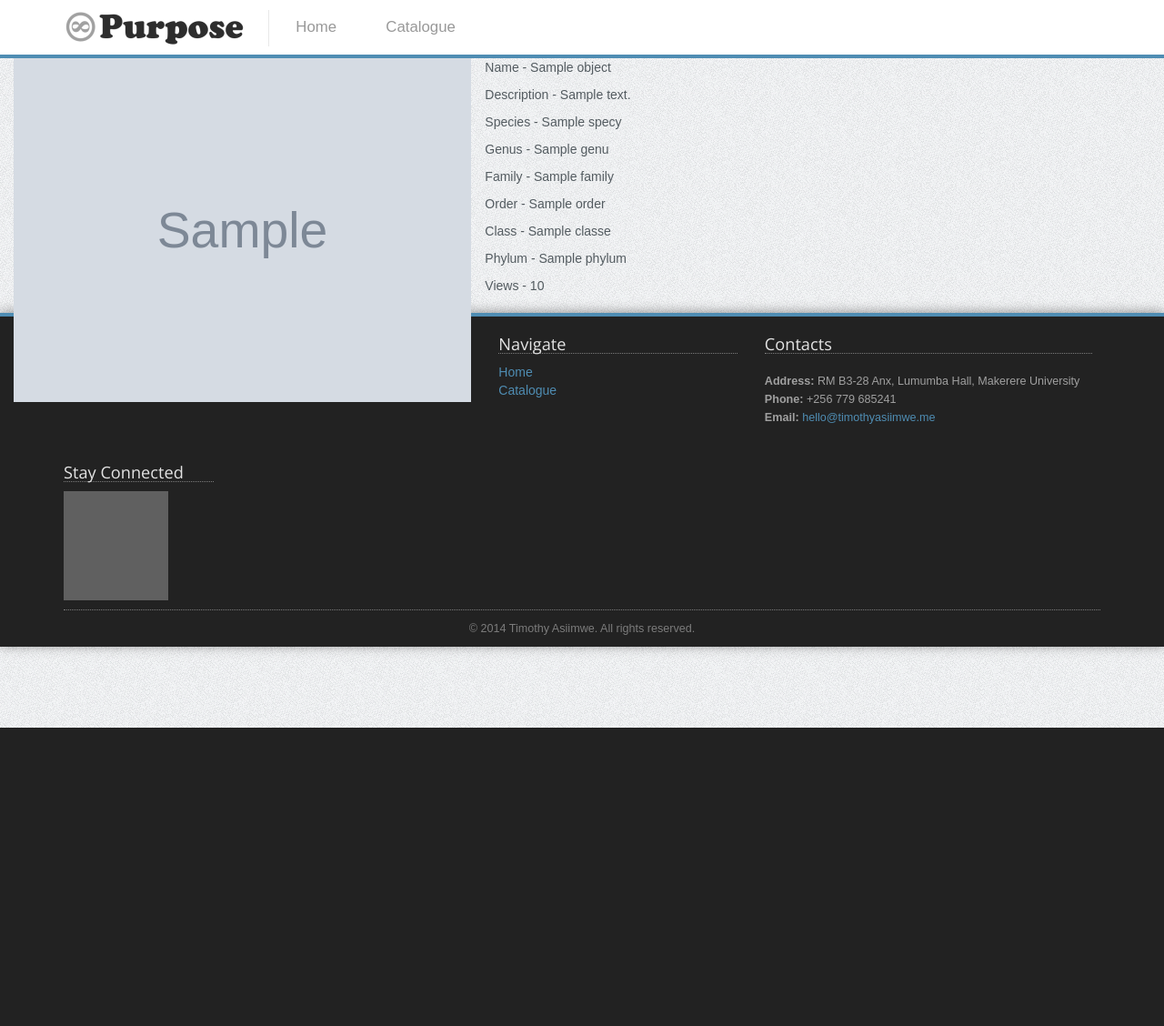
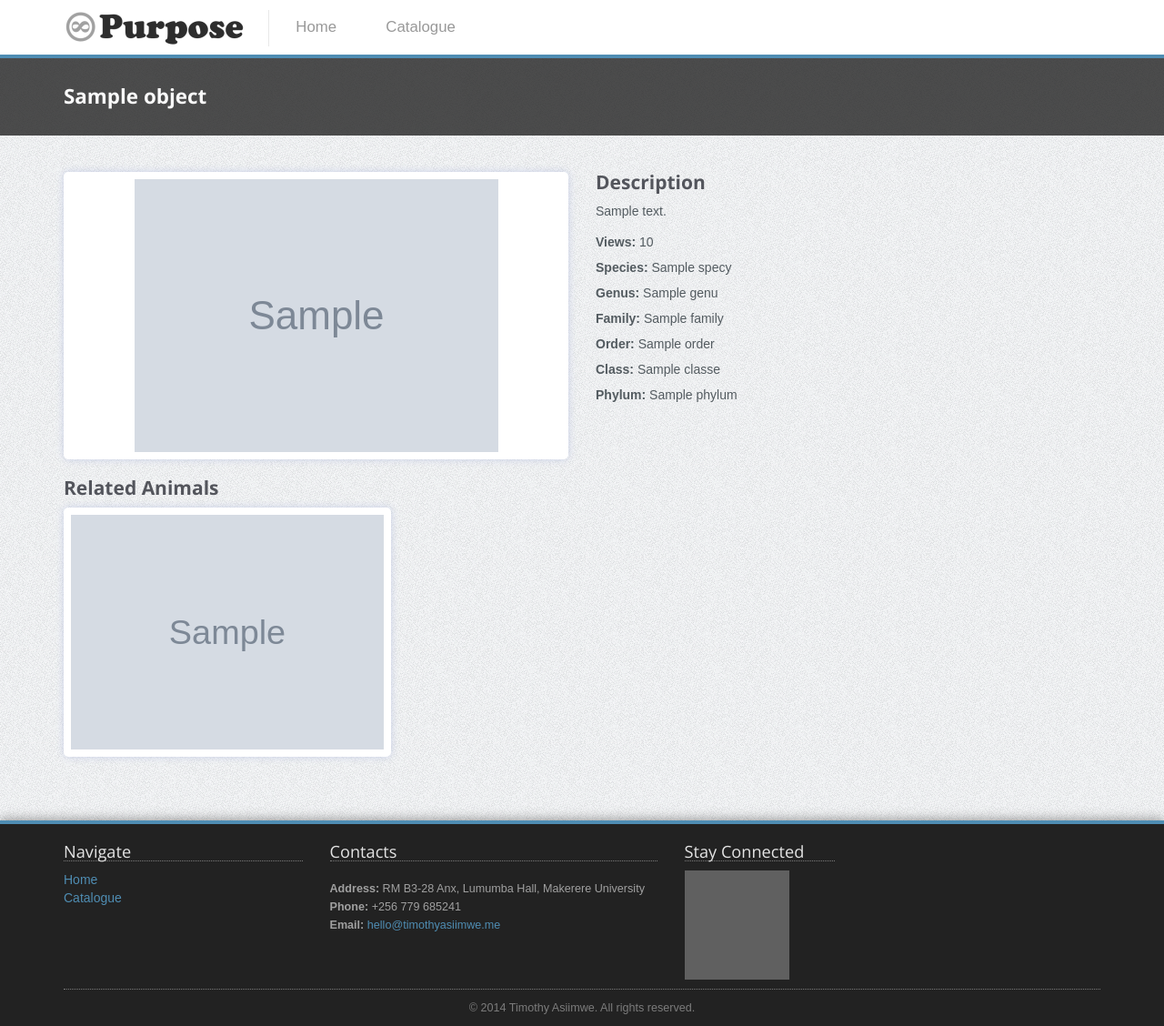
Before and after one commit to atimothee/django-playground, a Django app: template django_playground/templates/animalia/animal_detail.html in a window 1280 px wide. Shown: the whole page at 91% size. Before the commit the page ends 800 px from the top, so only its background shows below. Run offline with Django 3.2, Linux system fonts and the light colour scheme; the template is opened without the code that fills it: most values are stand-ins (such as "Sample title", 1, 10 or a date in 2020); grey boxes marked "Sample" are stand-in pictures; some libraries are stand-ins or nearby versions; grey boxes are pictures that could not be loaded.

Commit message:
styled animal detail & added related animals

```diff
--- a/django_playground/templates/animalia/animal_detail.html
+++ b/django_playground/templates/animalia/animal_detail.html
@@ -1,19 +1,80 @@
 {% extends "animalia/base.html" %}
 {% block title%} Animal Detail{% endblock %}
 {% block content %}
-        <div class="md-5">
-            <img class="col-md-5" src="{{object.image.url}}">
-        </div>
-        <div class="md-5">
-            <p>Name - {{object.name}}</p>
-            <p>Description - {{object.description}}</p>
-            <p>Species - {{object.species.name}}</p>
-            <p>Genus - {{object.species.genus.name}}</p>
-            <p>Family - {{object.species.genus.family.name}}</p>
-            <p>Order - {{object.species.genus.family.order.name}}</p>
-            <p>Class - {{object.species.genus.family.order.classe.name}}</p>
-            <p>Phylum - {{object.species.genus.family.order.classe.phylum.name}}</p>
-            <p>Views - {{object.views}}</p>
-        </div>
+        <!--<div class="md-5">-->
+            <!--<img class="col-md-5" src="{{object.image.url}}">-->
+        <!--</div>-->
+        <!--<div class="md-5">-->
+            <!--<p>Name - {{object.name}}</p>-->
+            <!--<p>Description - {{object.description}}</p>-->
+            <!--<p>Species - {{object.species.name}}</p>-->
+            <!--<p>Genus - {{object.species.genus.name}}</p>-->
+            <!--<p>Family - {{object.species.genus.family.name}}</p>-->
+            <!--<p>Order - {{object.species.genus.family.order.name}}</p>-->
+            <!--<p>Class - {{object.species.genus.family.order.classe.name}}</p>-->
+            <!--<p>Phylum - {{object.species.genus.family.order.classe.phylum.name}}</p>-->
+            <!--<p>Views - {{object.views}}</p>-->
+        <!--</div>-->
+        <!-- Page Title -->
+		<div class="section section-breadcrumbs">
+			<div class="container">
+				<div class="row">
+					<div class="col-sm-12">
+						<h1>{{object.name}}</h1>
+					</div>
+				</div>
+			</div>
+		</div>
+
+        <div class="section">
+	    	<div class="container">
+				<div class="row">
+					<!-- Image Column -->
+					<div class="col-sm-6">
+						<div class="portfolio-item">
+							<div class="portfolio-image">
+								<a href="{{object.image.url}}"><img src="{{object.image.url}}" alt="{{object.name}}"></a>
+							</div>
+						</div>
+					</div>
+					<!-- End Image Column -->
+					<!-- Project Info Column -->
+					<div class="portfolio-item-description col-sm-6">
+						<h3>Description</h3>
+						<p>{{object.description | linebreaks}}</p>
+						<ul class="no-list-style">
+							<li><b>Views:</b> {{object.views}}</li>
+							<li><b>Species:</b> {{object.species.name}}</li>
+							<li><b>Genus:</b> {{object.species.genus.name}}</li>
+							<li><b>Family:</b> {{object.species.genus.family.name}}</li>
+							<li><b>Order:</b> {{object.species.genus.family.order.name}}</li>
+							<li><b>Class:</b> {{object.species.genus.family.order.classe.name}}</li>
+							<li><b>Phylum:</b> {{object.species.genus.family.order.classe.phylum.name}}</li>
+						</ul>
+					</div>
+					<!-- End Project Info Column -->
+				</div>
+				<!-- Related Projects -->
+				<h3>Related Animals</h3>
+				<div class="row">
+                    {% for a in related%}
+					<div class="col-md-4 col-sm-6">
+						<div class="portfolio-item">
+							<div class="portfolio-image">
+								<a href="/animalia/id/{{a.id}}"><img src="{{a.image.url}}" alt="{{a.name}}"></a>
+							</div>
+							<div class="portfolio-info-fade">
+								<ul>
+									<li class="portfolio-project-name">{{a.name}}</li>
+									<li class="read-more"><a href="/animalia/id/{{a.id}}" class="btn">Read more</a></li>
+								</ul>
+							</div>
+						</div>
+					</div>
+                    {% endfor %}
+				</div>
+				<!-- End Related Projects -->
+			</div>
+		</div>
 
 {% endblock %}
--- a/django_playground/templates/animalia/base.html
+++ b/django_playground/templates/animalia/base.html
@@ -40,7 +40,7 @@
 						<li class="{{home_active}}">
 							<a href="/animalia">Home</a>
 						</li>
-						<li class="{{movies_active}}">
+						<li class="{{catalogue_active}}">
 							<a href="/animalia/animals/list">Catalogue</a>
 						</li>
 					</ul>
```
Also changed, not shown: django_playground/animalia/views.py (+9 -2 lines), django_playground/templates/animalia/animal_list.html (+41 -30 lines).
